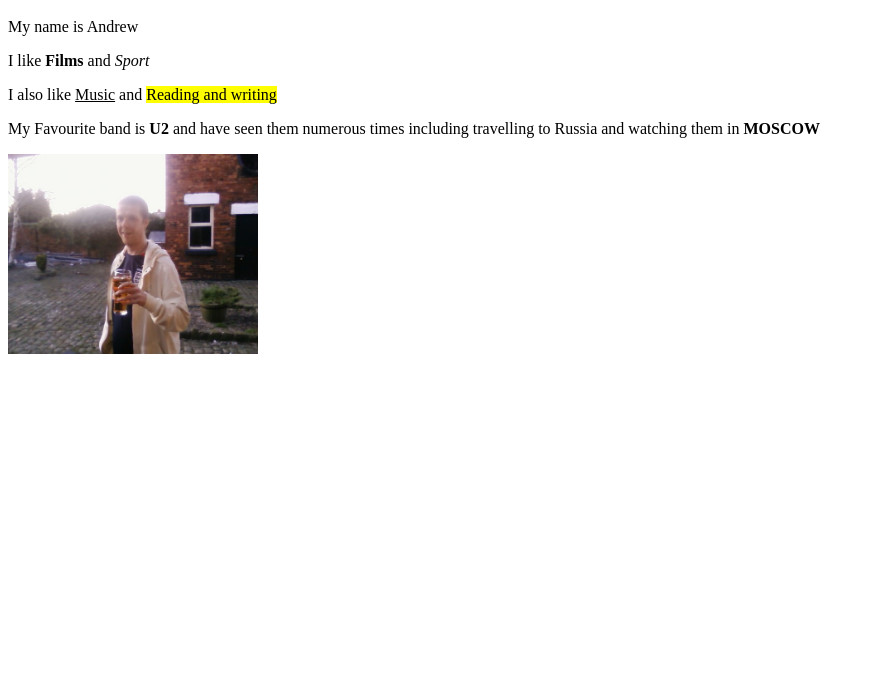
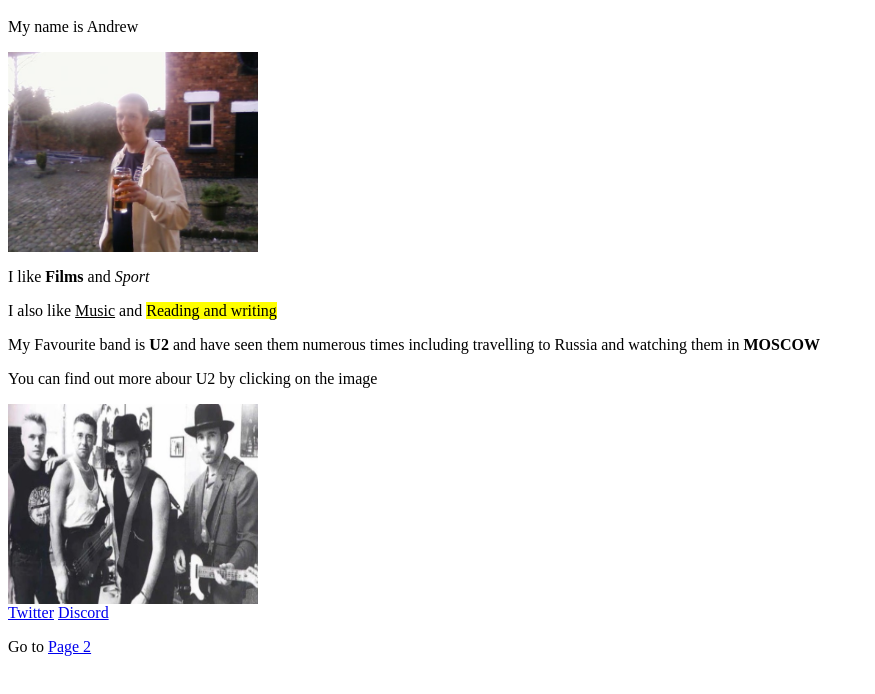
Before and after one commit to ajjken20/Replit-personal-website, a plain HTML site: page index.html in a window 1280 px wide. Shown: the part 48-742 px from the top of the page, without its empty margins (0-875 px from the left). Drawn offline with Linux system fonts and the light colour scheme.

Commit message:
New images and page 2

```diff
--- a/index.html
+++ b/index.html
@@ -1,6 +1,13 @@
 <h1>Hello!</h1>
 <p>My name is Andrew</p>
+<img src="Andrew.jpg" alt="An image of Me" width="250" height="200">
 <p>I like <b>Films</b> and <i>Sport</i></p>
 <p>I also like <u>Music</u> and <mark>Reading and writing</mark></p>
-<p>My Favourite band is <b>U2</b> and have seen them numerous times including travelling to Russia and watching them in <b>MOSCOW</b></p>
-<img src="Andrew.jpg"alt="An image of Me" width="250"height="200">
+<p>My Favourite band is <b>U2</b> and have seen them numerous times including travelling to Russia and watching them in
+  <b>MOSCOW</b></p>
+<p>You can find out more abour U2 by clicking on the image  </p>
+<a href="https://www.u2.com/"><img src="FWbAV7hWYAUWVn-.jpg" alt="An image of U2 from Joshua Tree" width="250" height="200"></a>
+<br>
+<a href="https://twitter.com/andyken789811">Twitter</a>
+<a href="AndyDKken#2867">Discord</a>
+<p>Go to <a href="page2.html">Page 2</p></a>
```
Also changed, not shown: page2.html (added, +1 -0 lines), FWbAV7hWYAUWVn-.jpg (added).
